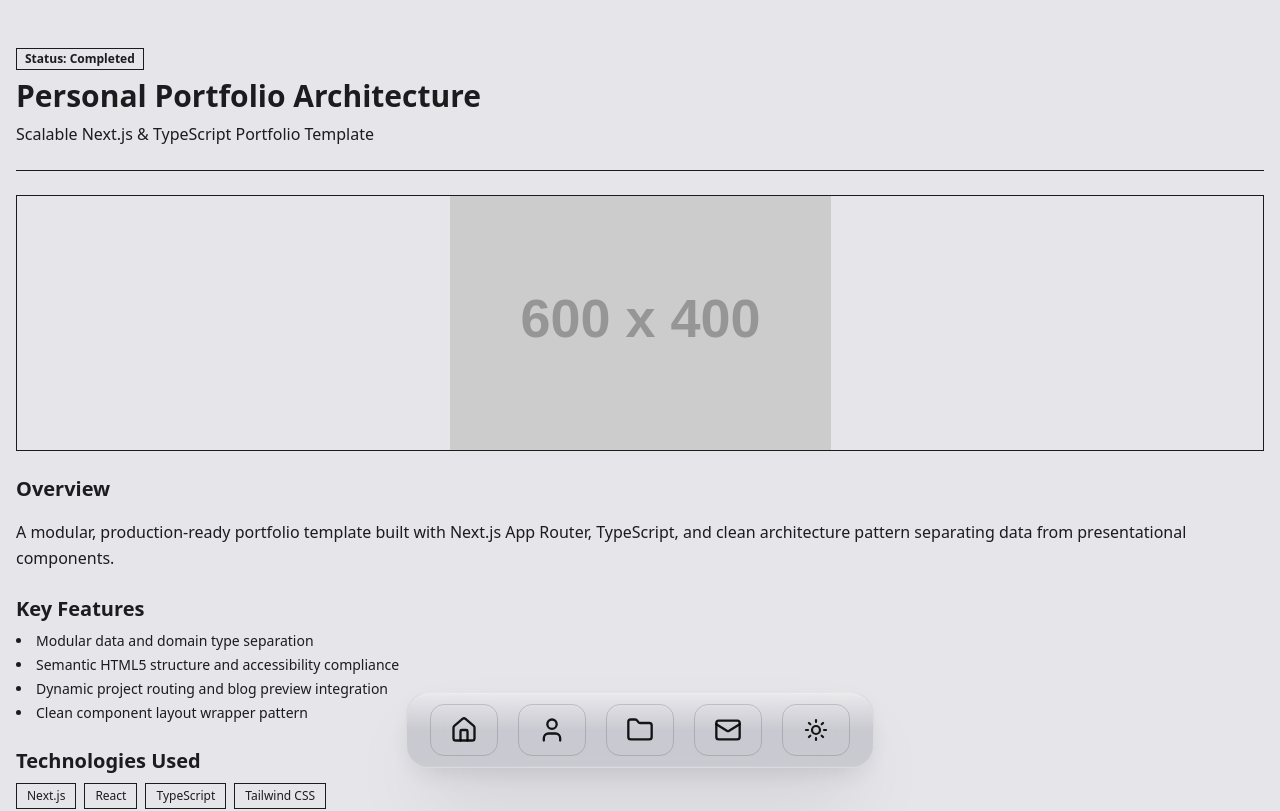
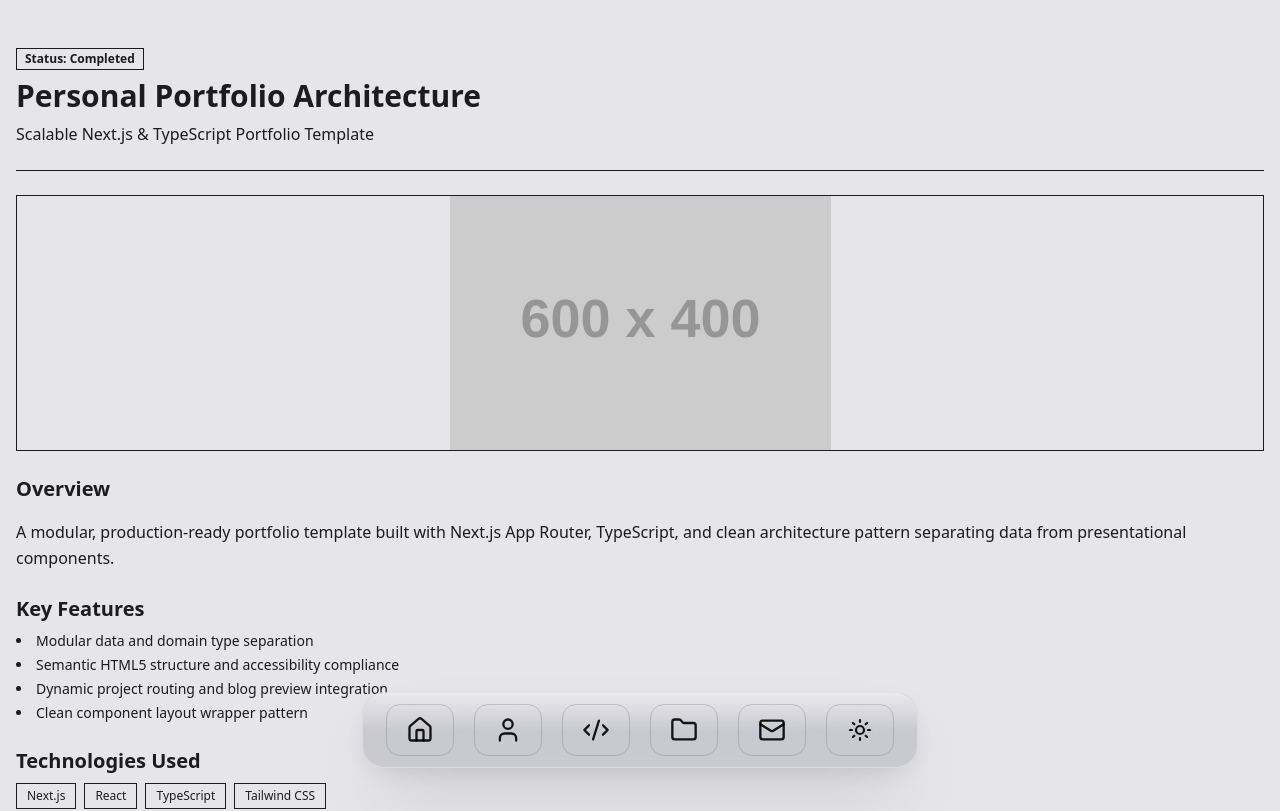
Before and after one commit to CCAvenir/personal-portfolio, a Next.js app: page /projects/personal-portfolio in a window 1280 px wide. Shown: the top 811 px of the page. Built offline with nearby package versions, Linux system fonts and the light colour scheme.

Commit message:
feat: add code icon in navbar

```diff
--- a/src/components/layout/Navbar.tsx
+++ b/src/components/layout/Navbar.tsx
@@ -10,15 +10,14 @@ import {
   MailOpen,
   HouseHeart,
   UserStar,
+  CodeXml,
+  Code,
   Sun,
   Moon,
 } from "lucide-react";
 import { navigationData } from "@/data/navigation";
 
-const ICONS: Record<
-  string,
-  { Default: React.ElementType; Hover: React.ElementType }
-> = {
+const ICONS: Record<string, { Default: React.ElementType; Hover: React.ElementType }> = {
   Home: { Default: Home, Hover: HouseHeart },
   About: { Default: User, Hover: UserStar },
   Projects: { Default: Folder, Hover: FolderOpen },
@@ -26,6 +25,16 @@ const ICONS: Record<
 };
 
 const THEME_KEY = "__theme__";
+const CODE_KEY = "__code__";
+
+// Insert the extra "Code" icon right after "About" in the dock order
+const dockOrder: { key: string; isExtra: boolean; item?: (typeof navigationData.items)[number] }[] = [];
+navigationData.items.forEach((item) => {
+  dockOrder.push({ key: item.name, isExtra: false, item });
+  if (item.name === "About") {
+    dockOrder.push({ key: CODE_KEY, isExtra: true });
+  }
+});
 
 export default function Navbar() {
   const navRef = useRef<HTMLElement>(null);
@@ -36,7 +45,7 @@ export default function Navbar() {
   const [spinCounts, setSpinCounts] = useState<Record<string, number>>({});
   const [activeItem, setActiveItem] = useState<string | null>(null);
 
-  const allNames = [...navigationData.items.map((i) => i.name), THEME_KEY];
+  const allNames = [...dockOrder.map((d) => d.key), THEME_KEY];
 
   function handleMouseMove(e: React.MouseEvent<HTMLElement>) {
     const nav = navRef.current;
@@ -82,7 +91,7 @@ export default function Navbar() {
 
   function handleItemClick(name: string) {
     setSpinCounts((prev) => ({ ...prev, [name]: (prev[name] ?? 0) + 1 }));
-  setActiveItem((prev) => (prev === name ? null : name));
+    setActiveItem((prev) => (prev === name ? null : name));
   }
 
   return (
@@ -99,11 +108,49 @@ export default function Navbar() {
         </div>
 
         <div className="relative flex items-end gap-5 z-[3]">
-          {navigationData.items.map((item, index) => {
+          {dockOrder.map((entry, index) => {
+            const spinCount = spinCounts[entry.key] ?? 0;
+            const isActive = activeItem === entry.key;
+
+            // Extra "Code" icon — no nav link, just a standalone dock item
+            if (entry.isExtra) {
+              return (
+                <a
+                  key={entry.key}
+                  href="#code"
+                  onMouseEnter={() => focusIcon(index)}
+                  onClick={() => handleItemClick(entry.key)}
+                  className="dock-item"
+                >
+                  <span className="dock-tooltip">Code</span>
+                  <span
+                    ref={(el) => {
+                      iconRefs.current[entry.key] = el;
+                    }}
+                    className={`dock-icon-wrap ${
+                      isActive ? "dock-icon-wrap-active" : ""
+                    }`}
+                  >
+                    <span key={spinCount} className="dock-icon-yaw">
+                      <span className="dock-icon-swap">
+                        <CodeXml
+                          className="icon-base icon-default w-7 h-7"
+                          strokeWidth={2}
+                        />
+                        <Code
+                          className="icon-base icon-hover w-7 h-7"
+                          strokeWidth={2}
+                        />
+                      </span>
+                    </span>
+                  </span>
+                </a>
+              );
+            }
+
+            const item = entry.item!;
             const { Default: DefaultIcon, Hover: HoverIcon } =
               ICONS[item.name] ?? { Default: Home, Hover: HouseHeart };
-            const spinCount = spinCounts[item.name] ?? 0;
-            const isActive = activeItem === item.name;
 
             return (
               <a
@@ -142,7 +189,7 @@ export default function Navbar() {
           <button
             type="button"
             aria-label="Toggle Dark Mode"
-            onMouseEnter={() => focusIcon(navigationData.items.length)}
+            onMouseEnter={() => focusIcon(dockOrder.length)}
             onClick={toggleTheme}
             className="dock-item dock-theme-item"
           >
```
